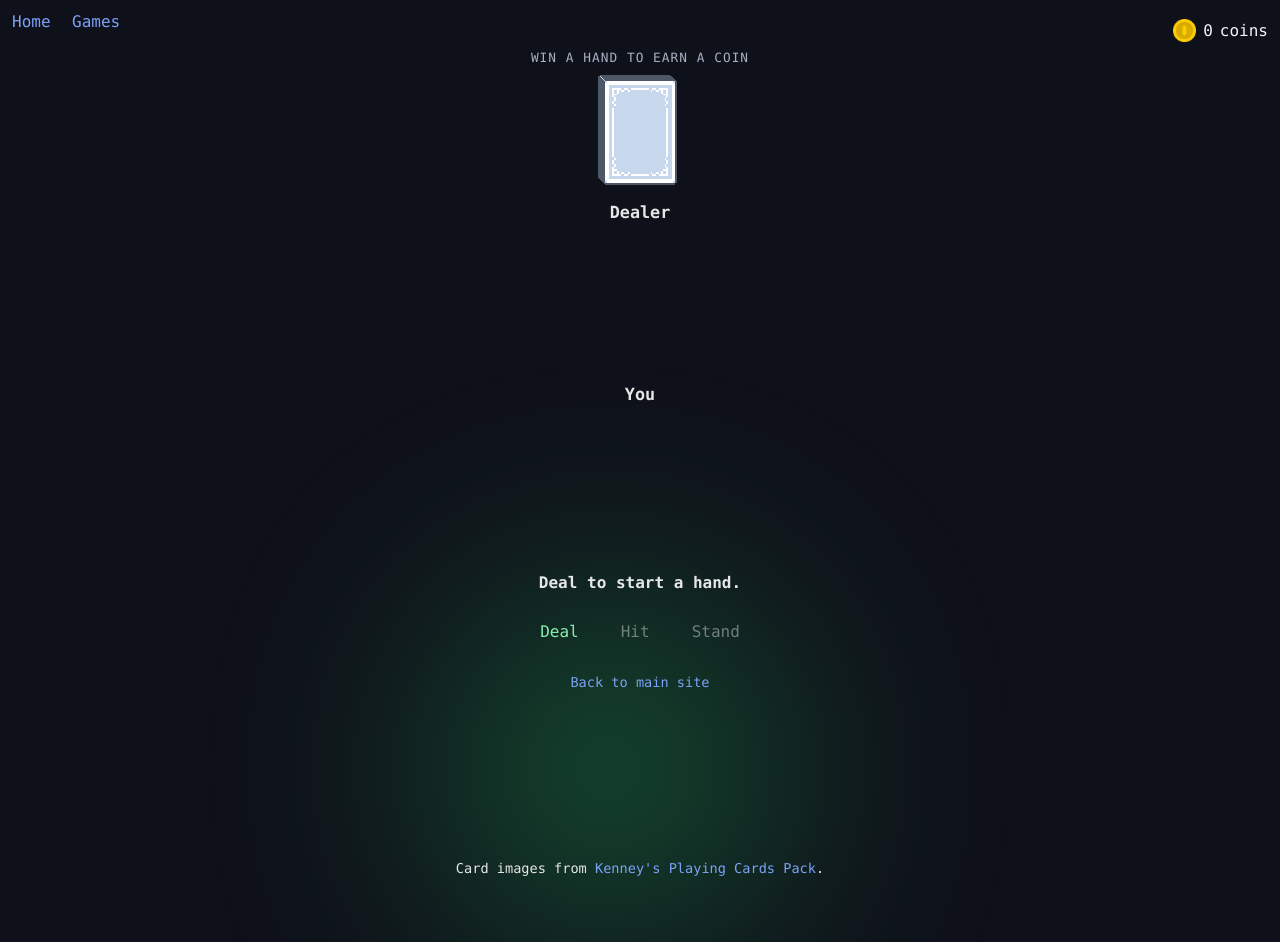
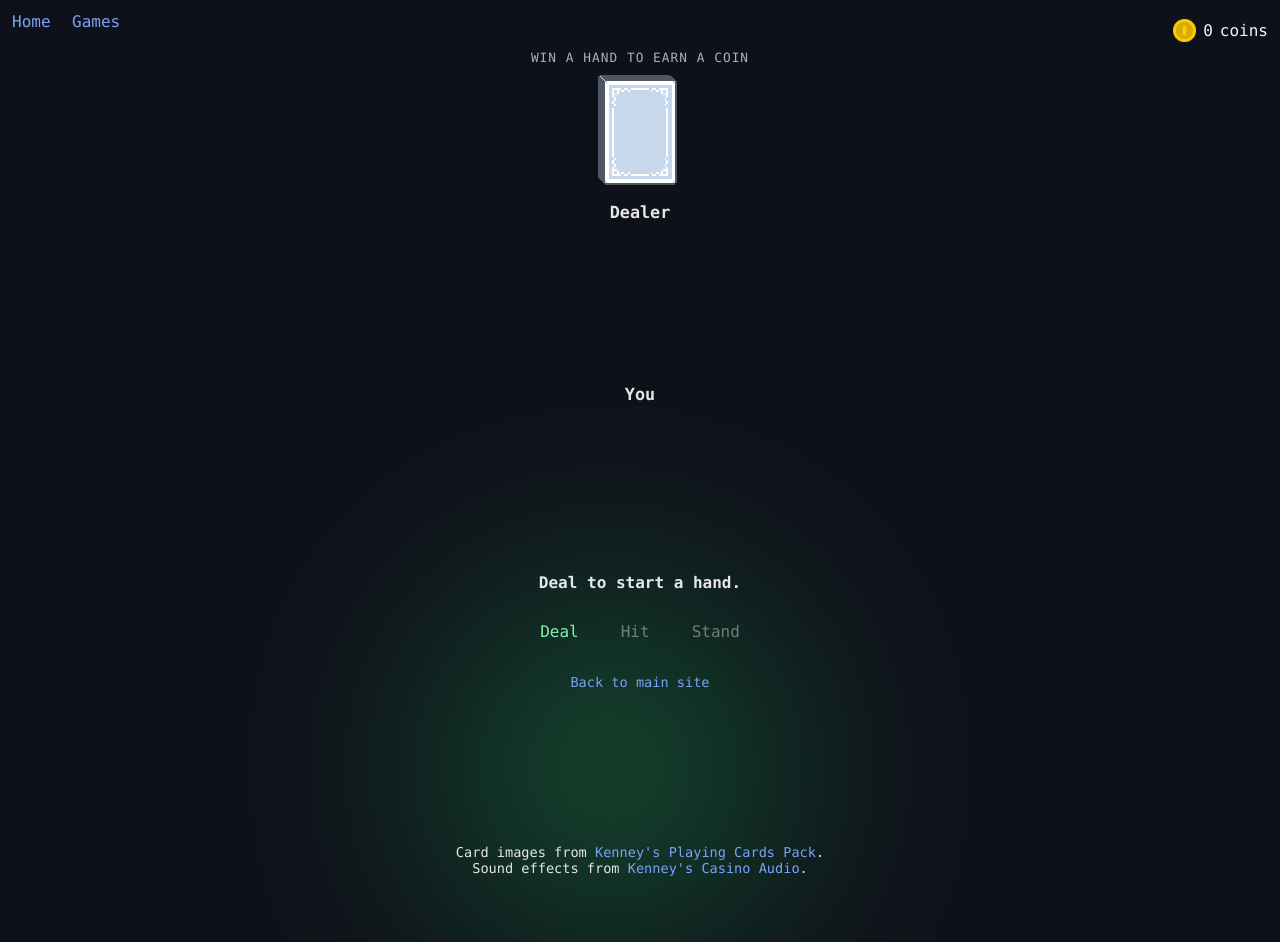
Before and after one commit to TrademarkTHIS/trademarkthis.github.io, a Jekyll site: the page built from games/blackjack/index.html, in a window 1280 px wide. Built offline with Jekyll 4.4.1, drawn with Linux system fonts in a browser that asks for light colours.

Commit message:
Added Kenny Audio citation to blackjack page

```diff
--- a/games/blackjack/index.html
+++ b/games/blackjack/index.html
@@ -52,4 +52,7 @@ scripts:
     </div>
     <p class="footer-note"><a href="../../">Back to main site</a></p>
 </main>
-<footer class="page-footer">Card images from <a href="https://kenney.nl/assets/playing-cards-pack" target="_blank" rel="noopener noreferrer">Kenney's Playing Cards Pack</a>.</footer>
+<footer class="page-footer">
+    Card images from <a href="https://kenney.nl/assets/playing-cards-pack" target="_blank" rel="noopener noreferrer">Kenney's Playing Cards Pack</a>.<br>
+    Sound effects from <a href="https://kenney.nl/assets/casino-audio" target="_blank" rel="noopener noreferrer">Kenney's Casino Audio</a>.
+</footer>
```
Also changed, not shown: 1 other file.
